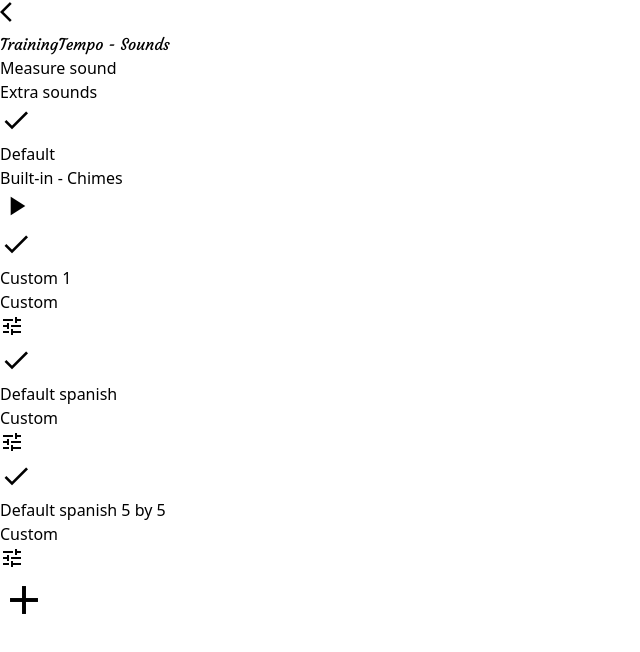
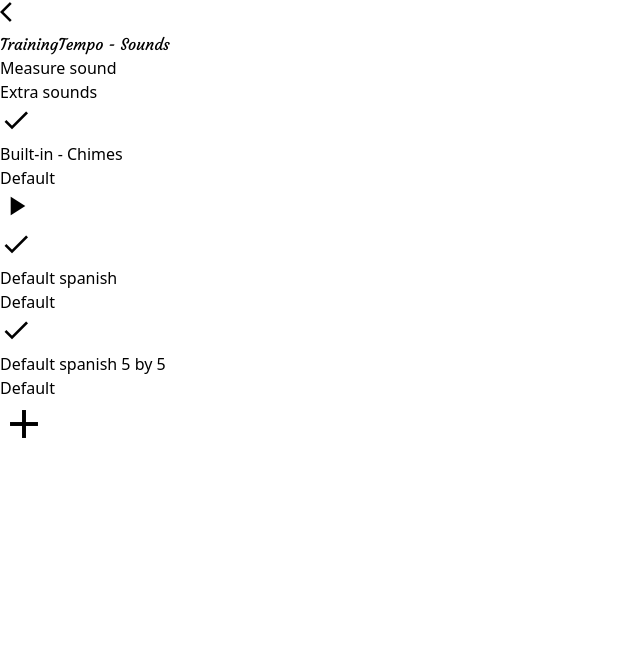
Before and after one commit to edu-rosado/training-tempo, a SvelteKit app: page /music-config in a window 1280 px wide. Shown: the top 652 px of the page, without its empty margins (0-640 px from the left). Built offline with nearby package versions, Linux system fonts and the light colour scheme.

Commit message:
Better handle of default spanish sets on the measure tab

```diff
--- a/src/routes/music-config/MeasureTab.svelte
+++ b/src/routes/music-config/MeasureTab.svelte
@@ -18,29 +18,6 @@
 </script>
 
 <div class="p-2 relative h-full bg-gray-100 overflow-y-auto pb-16">
-    <!-- DEFAULTS -->
-
-    <div class="grid grid-cols-6 bg-sky-100/50 p-2 roundex-sm shadow-md font-light">
-        <span
-            class={selectedSoundSet === "default-1" ? checkIconActiveClass : checkIconBaseClass}
-            style="font-size: 2rem; width: fit-content; height: fit-content;"
-            on:click={() => (selectedSoundSet = "default-1")}>done</span
-        >
-        <div class="col-span-3">
-            <div>Default</div>
-            <div class="text-sm">Built-in - Chimes</div>
-        </div>
-        <span
-            class="material-icons col-span-2 my-auto mx-auto p-1 rounded-full bg-sky-200 text-sky-500 cursor-pointer"
-            style="font-size: 2rem; width: fit-content; height: fit-content;"
-            on:click={() => {
-                const audio = new Audio("/house-kick-bassy-punchy-4.wav");
-                audio.play();
-            }}>play_arrow</span
-        >
-    </div>
-
-    <!-- CUSTOM -->
     {#each $soundStore.soundSets as soundSet, index (soundSet.name)}
         <div class="grid grid-cols-6 bg-sky-100/50 p-2 roundex-sm shadow-md font-light">
             <span
@@ -52,8 +29,22 @@
             >
             <div class="col-span-3">
                 <div>{soundSet.name}</div>
-                <div class="text-sm">Custom</div>
+                <div class="text-sm">{soundSet.isDefault ? "Default" : "Custom"}</div>
             </div>
+
+            {#if soundSet.isDefault}
+                {#if soundSet.id == 0}
+                    <span
+                        class="material-icons col-span-2 my-auto mx-auto p-1 rounded-full bg-sky-200 text-sky-500 cursor-pointer"
+                        style="font-size: 2rem; width: fit-content; height: fit-content;"
+                        on:click={() => {
+                            const audio = new Audio("/house-kick-bassy-punchy-4.wav");
+                            audio.play();
+                        }}
+                        >play_arrow
+                    </span>
+                {/if}
+            {:else}
                 <div class="flex justify-center col-span-2">
                     <a class="flex items-center" href="music-config/sounds/{index}">
                         <span
@@ -62,6 +53,7 @@
                         >
                     </a>
                 </div>
+            {/if}
         </div>
     {/each}
 
```
Also changed, not shown: src/lib/stores/sounds.js. Lines whose indentation alone changed are shown as unchanged.
